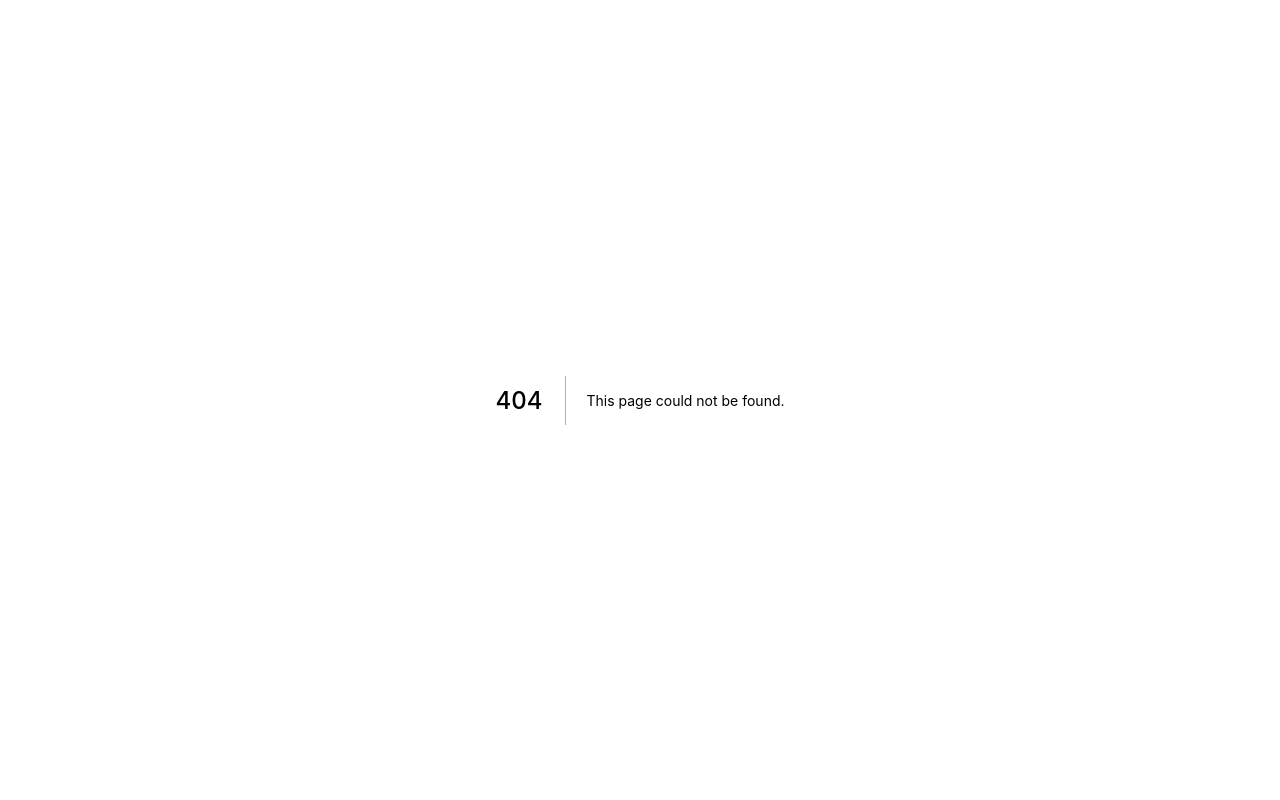
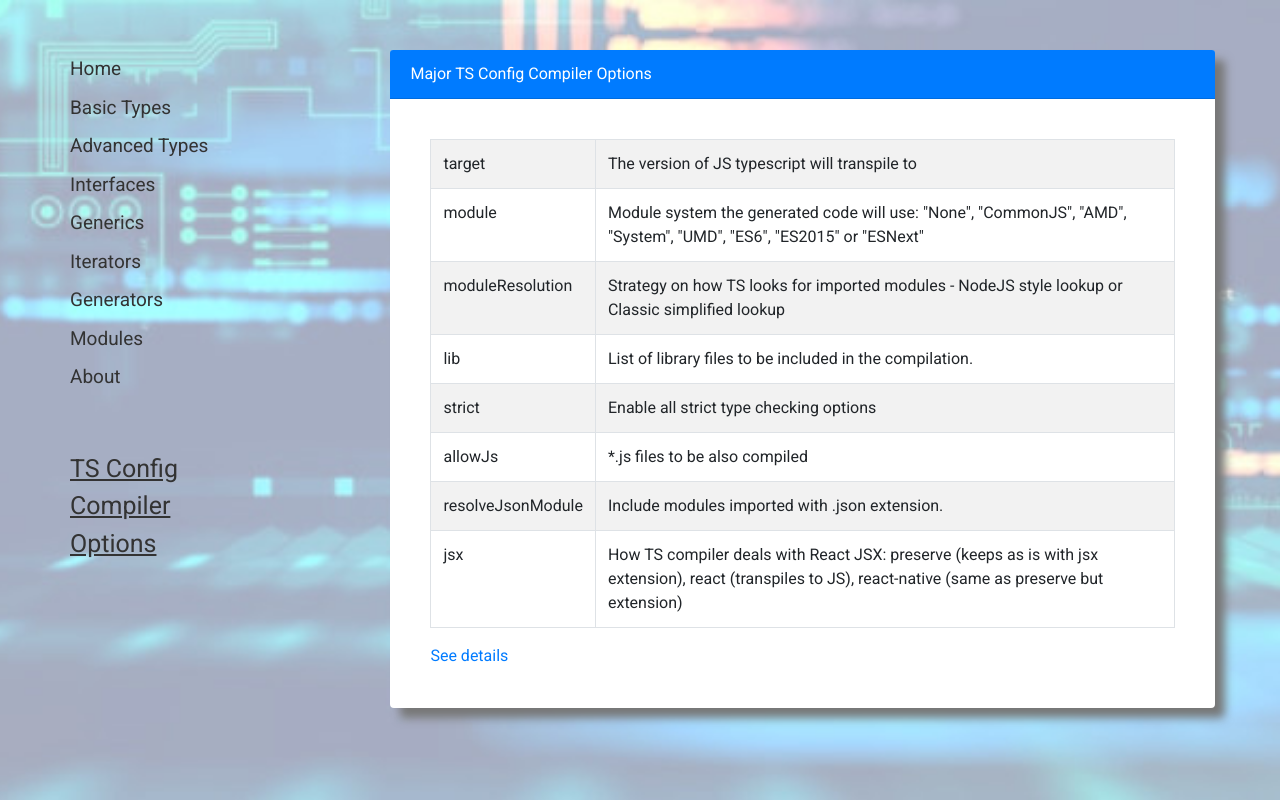
Before and after one commit to r47717/ts-station, a Next.js app: page /tsconfig in a window 1280 px wide. Before the commit this address had no page. Built offline with nearby package versions, Linux system fonts and the light colour scheme.

Commit message:
ts config component

```diff
--- a/components/Layout.tsx
+++ b/components/Layout.tsx
@@ -64,6 +64,18 @@ function Layout(props: IProps) {
                 </div>
               </a>
             </Link>
+            <div className="mt-5" />
+            <Link href={"/tsconfig"}>
+              <a>
+                <div
+                  className={
+                    page === "tsconfig" ? "nav-item active" : "nav-item"
+                  }
+                >
+                  TS Config Compiler Options
+                </div>
+              </a>
+            </Link>
           </nav>
           <div className="children">{props.children}</div>
         </div>
--- /dev/null
+++ b/components/TsConfigSummary.tsx
@@ -0,0 +1,87 @@
+import React from "react";
+import styled from "styled-components";
+
+interface IParam {
+  param: string;
+  info: string;
+  default: string;
+}
+
+const data: IParam[] = [
+  {
+    param: "target",
+    info: "The version of JS typescript will transpile to",
+    default: "ES3"
+  },
+  {
+    param: "module",
+    info: `Module system the generated code will use: "None", "CommonJS", "AMD", "System", "UMD", "ES6", "ES2015" or "ESNext"`,
+    default: `target === "ES3" or "ES5" ? "CommonJS" : "ES6"`
+  },
+  {
+    param: "moduleResolution",
+    info: `Strategy on how TS looks for imported modules - NodeJS style lookup or Classic simplified lookup`,
+    default: `module === "AMD" or "System" or "ES6" ? "Classic" : "Node"`
+  },
+  {
+    param: "lib",
+    info: `List of library files to be included in the compilation.`,
+    default:
+      "For target ES5: DOM, ES5, ScriptHost. For target ES6: DOM, ES6, DOM.Iterable, ScriptHost"
+  },
+  {
+    param: "strict",
+    info: "Enable all strict type checking options",
+    default: "false"
+  },
+  {
+    param: "allowJs",
+    info: "*.js files to be also compiled",
+    default: "false"
+  },
+  {
+    param: "resolveJsonModule",
+    info: "Include modules imported with .json extension.",
+    default: "false"
+  },
+  {
+    param: "jsx",
+    info:
+      "How TS compiler deals with React JSX: preserve (keeps as is with jsx extension), react (transpiles to JS), react-native (same as preserve but extension)",
+    default: "preserve"
+  }
+];
+
+const Container = styled.div`
+  padding: 20px;
+`;
+
+const Link = styled.a`
+  display: block;
+`;
+
+function TsConfigSummary() {
+  return (
+    <Container>
+      <table className="table table-striped table-bordered table-hover">
+        <tbody>
+          {data.map(item => (
+            <tr>
+              <td>{item.param}</td>
+              <td>{item.info}</td>
+            </tr>
+          ))}
+        </tbody>
+      </table>
+      <Link
+        href="https://www.typescriptlang.org/docs/handbook/compiler-options.html"
+        target="_blank"
+        title="Go to detailed info"
+      >
+        See details
+      </Link>
+    </Container>
+  );
+}
+
+export default TsConfigSummary;
--- a/package.json
+++ b/package.json
@@ -14,9 +14,6 @@
   "author": "",
   "license": "ISC",
   "dependencies": {
-    "@types/axios": "^0.14.0",
-    "@types/classnames": "^2.2.10",
-    "@types/prettier": "^1.19.1",
     "@zeit/next-css": "^1.0.1",
     "@zeit/next-sass": "^1.0.1",
     "axios": "latest",
@@ -46,6 +43,9 @@
     "@types/node": "^13.9.3",
     "@types/react": "^16.9.25",
     "@types/styled-components": "^5.0.1",
+    "@types/axios": "^0.14.0",
+    "@types/classnames": "^2.2.10",
+    "@types/prettier": "^1.19.1",
     "babel-loader": "^8.1.0",
     "babel-preset-react-app": "^9.1.2",
     "rimraf": "^3.0.2",
--- /dev/null
+++ b/pages/tsconfig.tsx
@@ -0,0 +1,18 @@
+import React from "react";
+import TsConfigSummary from "../components/TsConfigSummary";
+import Layout from "../components/Layout";
+
+function TsConfigPage() {
+  return (
+    <Layout page="tsconfig" title="Major TS Config Compiler Options">
+      <div className="card">
+        <div className="card-header">Major TS Config Compiler Options</div>
+        <div className="card-body">
+          <TsConfigSummary />
+        </div>
+      </div>
+    </Layout>
+  );
+}
+
+export default TsConfigPage;
```
Also changed, not shown: components/MultipleChoiceTest.tsx (+19 -8 lines), 2 other files (tests, documents, lock files or other folders).
